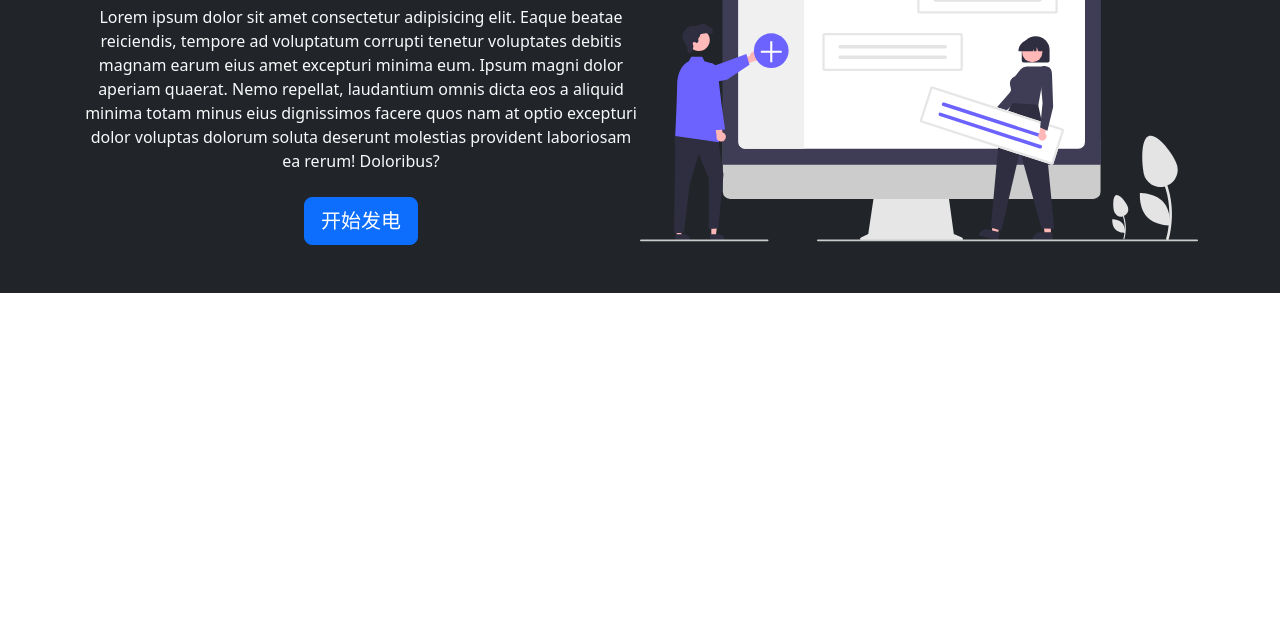
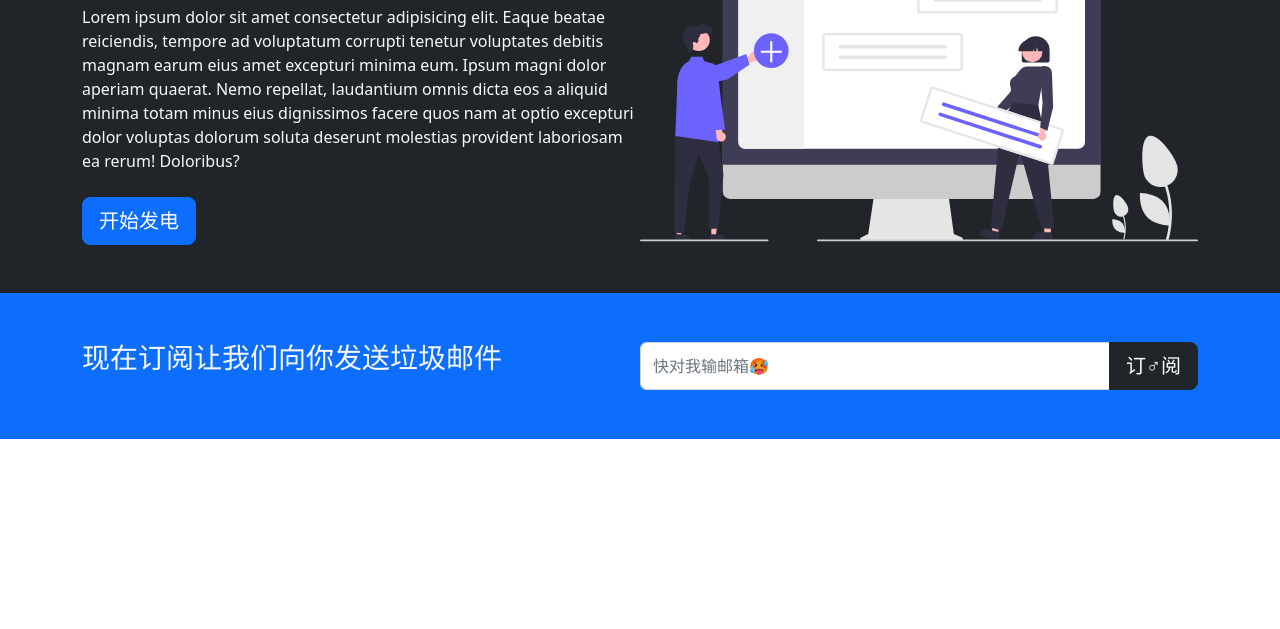
Before and after one commit to haha-dream/web-develop, a plain HTML site: page index.html in a window 1280 px wide. Shown: the part 171-800 px from the top of the page. Drawn offline with Linux system fonts and the light colour scheme.

Commit message:
add style.css index learning update

```diff
--- /dev/null
+++ b/css/style.css
@@ -0,0 +1,5 @@
+@media (min-width: 768px) {
+    .waht-input {
+        width: 50%;
+    }
+}
--- a/index.html
+++ b/index.html
@@ -6,6 +6,7 @@
         <meta name="viewport" content="width=device-width, initial-scale=1" />
         <title>编程道理</title>
         <link rel="stylesheet" href="css/bootstrap.css" />
+        <link rel="stylesheet" href="css/style.css" />
     </head>
 
     <body>
@@ -41,8 +42,8 @@
             </div>
         </nav>
 
-        <!-- padding-5 背景暗色 字体亮色 图片不展示时文字居中 -->
-        <section class="p-5 bg-dark text-light text-center">
+        <!-- padding-5 背景暗色 字体亮色 图片不展示时文字居中 到达一定尺寸后自动对齐文字-->
+        <section class="p-5 bg-dark text-light text-center text-sm-start">
             <div class="container">
                 <!-- display flex -->
                 <div class="d-flex">
@@ -71,6 +72,28 @@
                 </div>
             </div>
         </section>
+        <section class="p-5 bg-primary text-light">
+            <div class="container">
+                <!-- m-md-flex=间距调整 重要？ -->
+                <div
+                    class="d-md-flex justify-content-between align-items-center"
+                >
+                    <!-- mb-3是啥 明天看看文档x -->
+                    <h3 class="mb-3">现在订阅让我们向你发送垃圾邮件</h3>
+                    <!-- 一个正常的输入框 带响应式的 笑 -->
+                    <!-- 《关于因为bootstrap做不到所以我自己写css这件事》 -->
+                    <div class="input-group waht-input">
+                        <input
+                            type="text"
+                            class="form-control"
+                            placeholder="快对我输邮箱🥵"
+                        />
+                        <!-- 黑♂暗♂按♂钮 -->
+                        <div class="btn btn-dark btn-lg">订♂阅</div>
+                    </div>
+                </div>
+            </div>
+        </section>
         <script src="js/bootstrap.bundle.js"></script>
     </body>
 </html>
```
